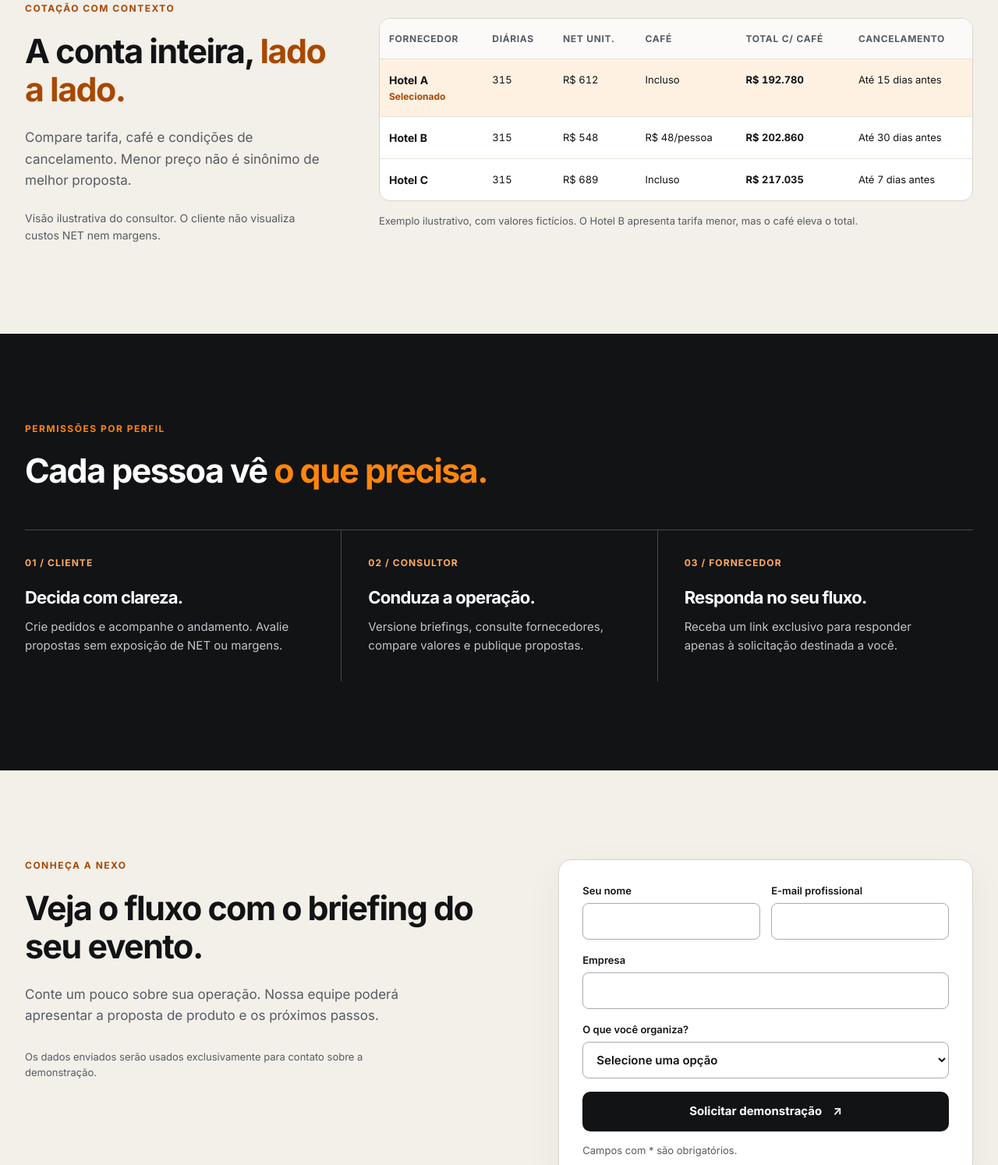
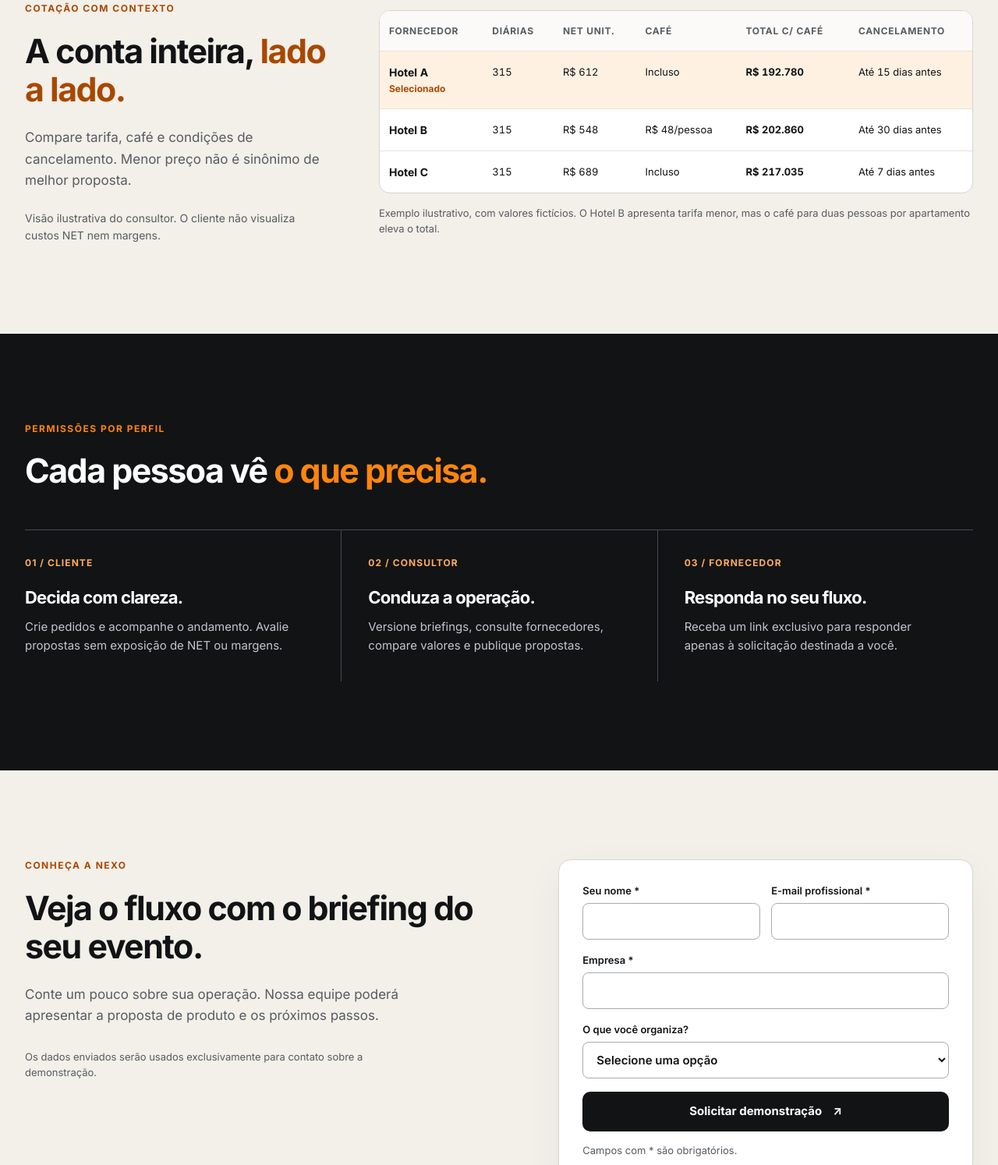
Before and after one commit to Zuma-Lab/nexoalpha, a plain HTML site: page homepage/dist/index.html in a window 1280 px wide. Shown: the part 1156-2650 px from the top of the page at 78% size. Drawn offline with Linux system fonts and the light colour scheme.

Commit message:
fix(homepage): esclarecer premissas financeiras e obrigatoriedade dos campos

```diff
--- a/homepage/dist/index.html
+++ b/homepage/dist/index.html
@@ -73,7 +73,7 @@
 <tr class="selected"><th scope="row">Hotel A <small>Selecionado</small></th><td>315</td><td>R$ 612</td><td>Incluso</td><td><strong>R$ 192.780</strong></td><td>Até 15 dias antes</td></tr>
 <tr><th scope="row">Hotel B</th><td>315</td><td>R$ 548</td><td>R$ 48/pessoa</td><td><strong>R$ 202.860</strong></td><td>Até 30 dias antes</td></tr>
 <tr><th scope="row">Hotel C</th><td>315</td><td>R$ 689</td><td>Incluso</td><td><strong>R$ 217.035</strong></td><td>Até 7 dias antes</td></tr>
-</tbody></table></div><p class="table-caption">Exemplo ilustrativo, com valores fictícios. O Hotel B apresenta tarifa menor, mas o café eleva o total.</p></div>
+</tbody></table></div><p class="table-caption">Exemplo ilustrativo, com valores fictícios. O Hotel B apresenta tarifa menor, mas o café para duas pessoas por apartamento eleva o total.</p></div>
 </div></section>
 <section class="section roles" id="acessos"><div class="container">
 <p class="eyebrow">PERMISSÕES POR PERFIL</p><h2>Cada pessoa vê <em>o que precisa.</em></h2>
@@ -86,8 +86,8 @@
 <section class="section demo-section" id="demonstracao"><div class="container demo-grid">
 <div><p class="eyebrow warm">CONHEÇA A NEXO</p><h2>Veja o fluxo com o briefing do seu evento.</h2><p>Conte um pouco sobre sua operação. Nossa equipe poderá apresentar a proposta de produto e os próximos passos.</p><p class="privacy">Os dados enviados serão usados exclusivamente para contato sobre a demonstração.</p></div>
 <form id="demo-form" class="form-card" novalidate>
-<div class="field-row"><label>Seu nome<input name="name" autocomplete="name" required minlength="2" maxlength="100"></label><label>E-mail profissional<input name="email" autocomplete="email" type="email" required maxlength="160"></label></div>
-<label>Empresa<input name="company" autocomplete="organization" required minlength="2" maxlength="160"></label>
+<div class="field-row"><label>Seu nome *<input name="name" autocomplete="name" required minlength="2" maxlength="100"></label><label>E-mail profissional *<input name="email" autocomplete="email" type="email" required maxlength="160"></label></div>
+<label>Empresa *<input name="company" autocomplete="organization" required minlength="2" maxlength="160"></label>
 <label>O que você organiza?<select name="event_type"><option value="">Selecione uma opção</option><option>Eventos corporativos</option><option>Grupos e viagens</option><option>Agência / Operadora</option><option>Outros</option></select></label>
 <label class="honeypot" aria-hidden="true">Não preencher<input name="website" tabindex="-1" autocomplete="off"></label>
 <button class="btn dark" type="submit">Solicitar demonstração <span aria-hidden="true">↗</span></button>
```
